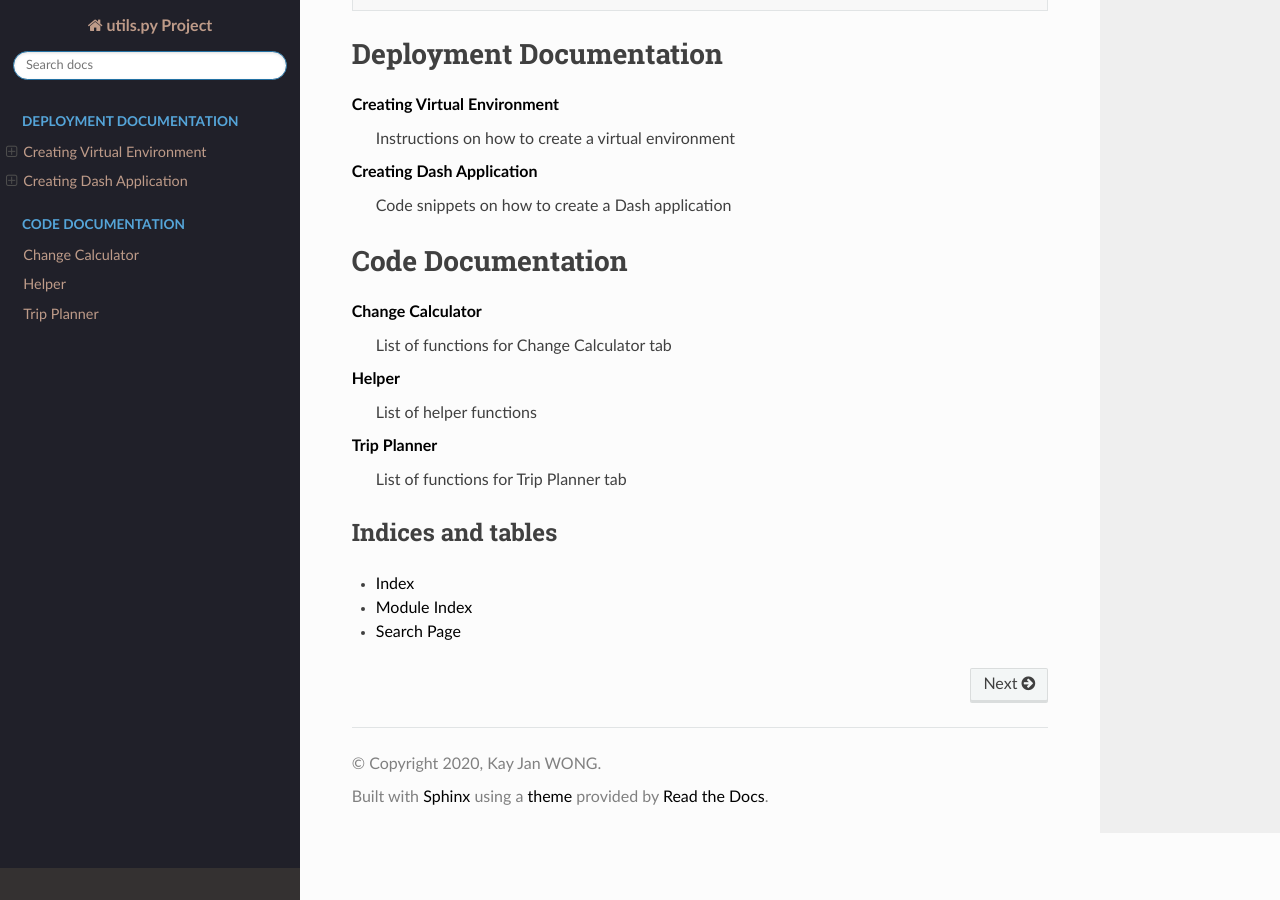
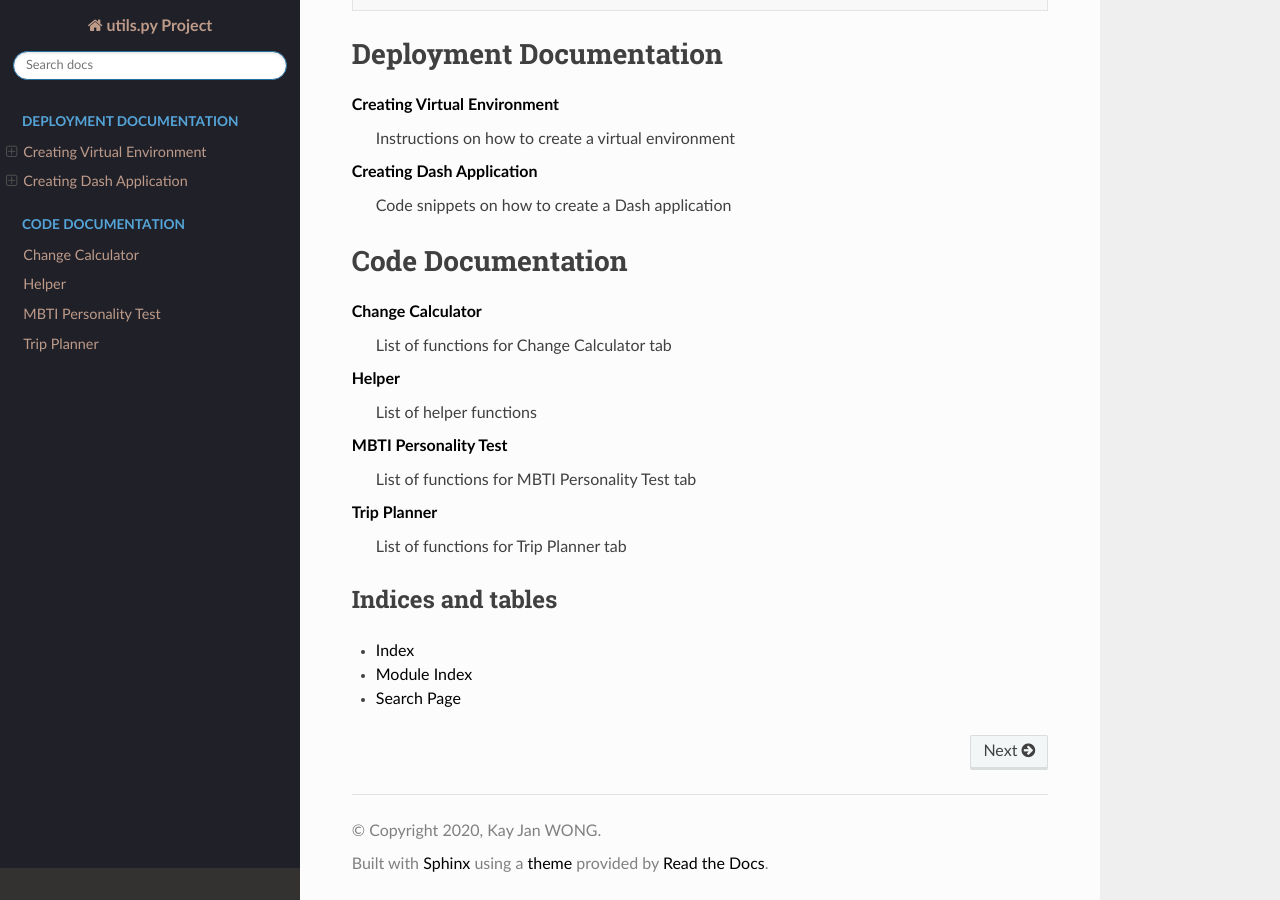
Before and after one commit to kayjanw/test-app, a Sphinx documentation site: the page built from docs/source/index.rst, in a window 1280 px wide and 900 px high, scrolled down 652 px. Built offline with Sphinx 7.4.7 and the Read the Docs theme 2.0.0, drawn with Linux system fonts in a browser that asks for light colours.

Commit message:
update sphinx documentation

```diff
--- /dev/null
+++ b/docs/source/components/mbti.rst
@@ -0,0 +1,5 @@
+MBTI Personality Test
+------------------------
+
+.. automodule:: components.mbti
+   :members:
--- a/docs/source/index.rst
+++ b/docs/source/index.rst
@@ -32,6 +32,7 @@ Code Documentation
 
    components/change-calculator
    components/helper
+   components/mbti
    components/trip-planner
 
 :doc:`components/change-calculator`
@@ -39,6 +40,9 @@ Code Documentation
 
 :doc:`components/helper`
     List of helper functions
+
+:doc:`components/mbti`
+    List of functions for MBTI Personality Test tab
 
 :doc:`components/trip-planner`
     List of functions for Trip Planner tab
```
Also changed, not shown: 17 other files.
